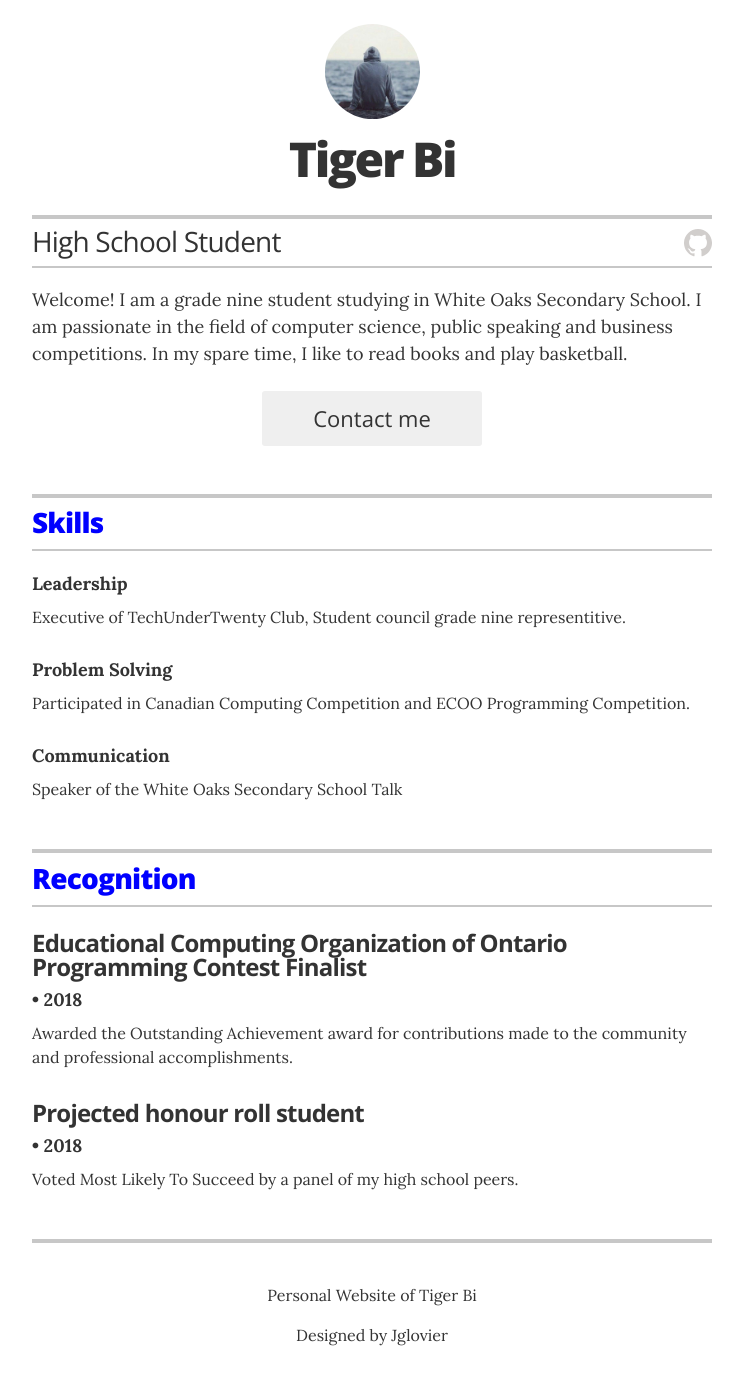
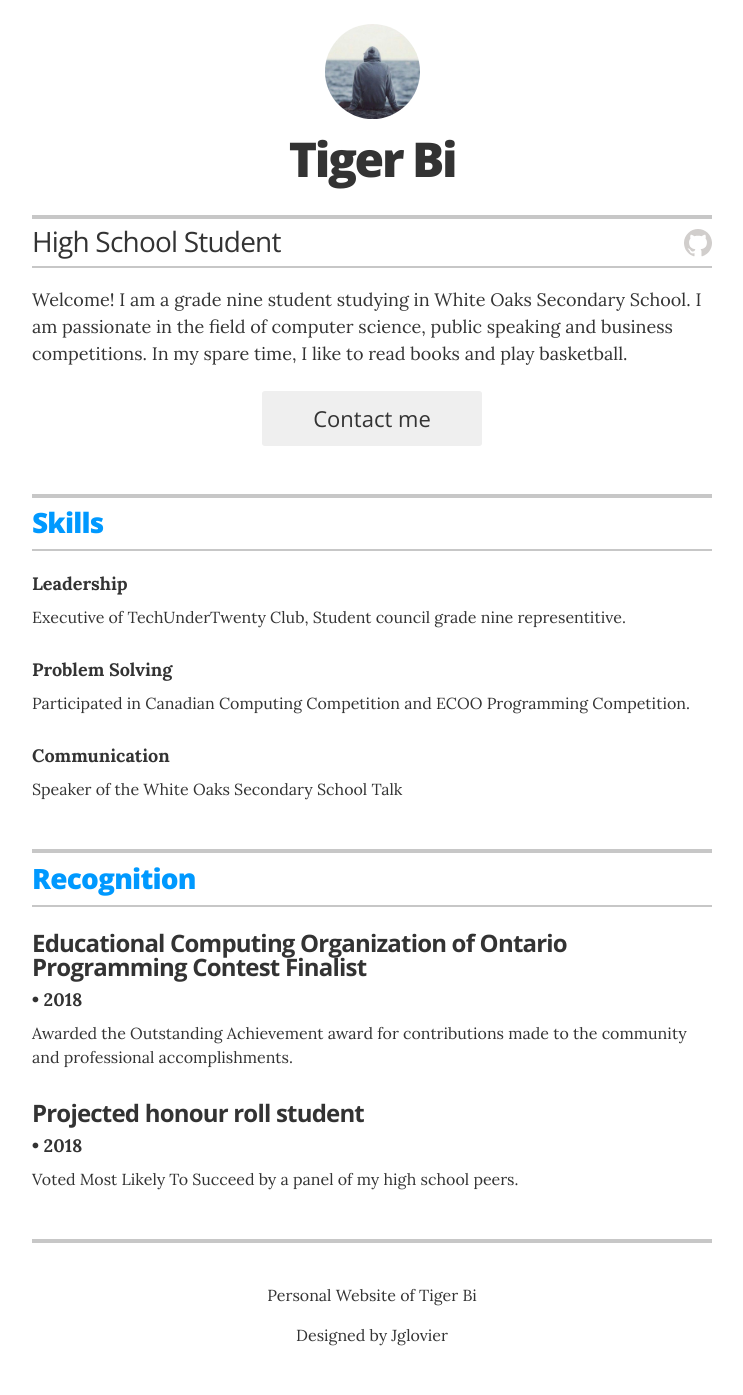
Before and after one commit to TigerBi/tigerbi.github.io, a Jekyll site: the page built from index.html, in a window 1280 px wide. Shown: the whole page, without its empty margins (268-1011 px from the left). Built offline with Jekyll 4.4.1, drawn with Linux system fonts in a browser that asks for light colours.

Commit message:
Update resume.html

```diff
--- a/_layouts/resume.html
+++ b/_layouts/resume.html
@@ -122,7 +122,7 @@
       <section class="content-section">
 
         <header class="section-header">
-          <h2 style="color:blue;">Skills</h2>
+          <h2 style="color:#0099ff">Skills</h2>
         </header>
         {% for skill in site.data.skills %}
         <div class="resume-item">
@@ -140,7 +140,7 @@
       <section class="content-section">
 
         <header class="section-header">
-          <h2 style="color:blue;">Recognition</h2>
+          <h2 style="color:#0099ff">Recognition</h2>
         </header>
 
         {% for recognition in site.data.recognitions %}
```
